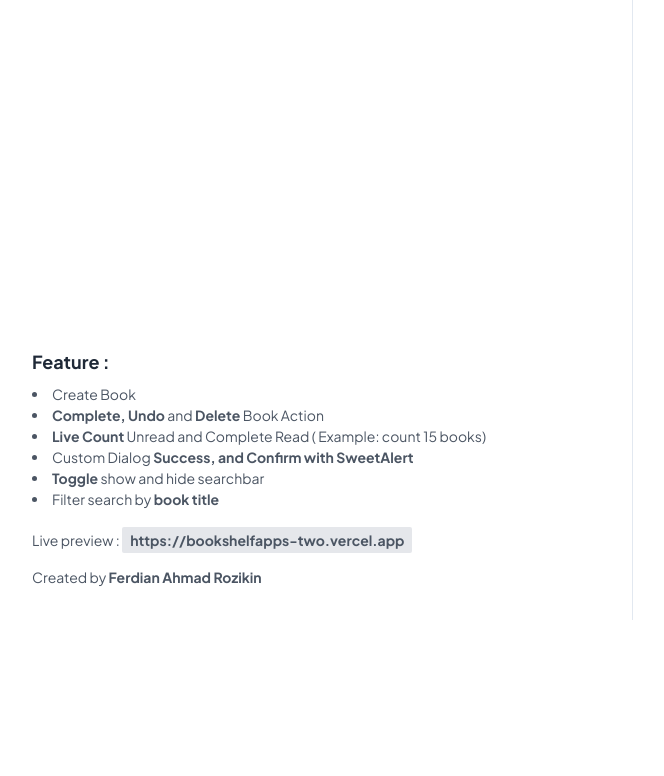
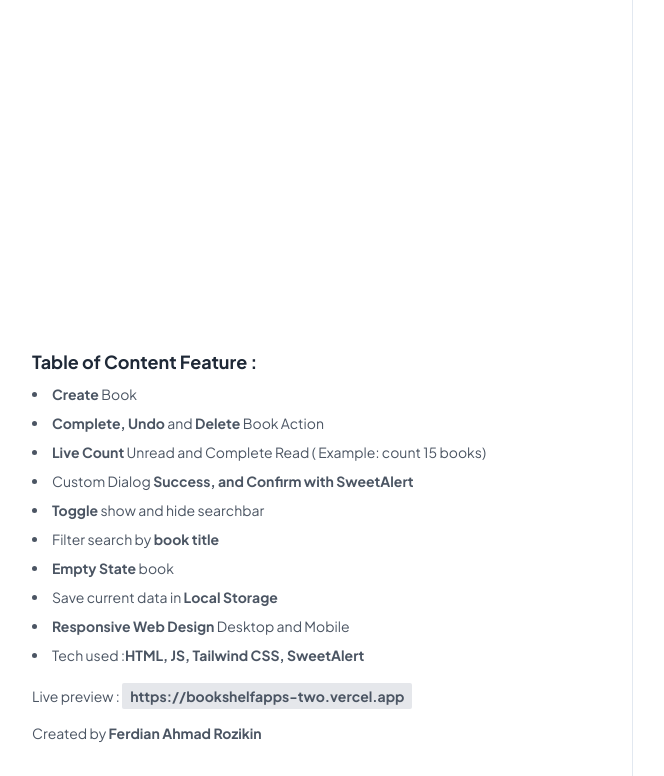
Before and after one commit to ferdianarid/bookshelf-web-storage, a plain HTML site: page index.html in a window 1280 px wide. Shown: the part 504-1280 px from the top of the page, without its empty margins (8-672 px from the left). Before the commit the page ends 1124 px from the top, so only its background shows below. Drawn offline with nearby package versions, Linux system fonts and the light colour scheme; some packages are replaced by stand-ins of ours; a script that the page names is missing.

```diff
--- a/index.html
+++ b/index.html
@@ -61,13 +61,19 @@
                 </form>
             </div>
             <div class="w-full md:mt-5 mt-0 py-8 px-8 md:px-10 text-left">
-                <h1 class="font-bold text-lg text-gray-800">Feature :</h1>
-                <li class="text-sm leading-normal text-gray-600 mt-2 list-inside">Create Book</li>
-                <li class="list-inside text-sm leading-normal text-gray-600"><span class="font-bold">Complete, Undo</span> and <span class="font-bold list-inside">Delete</span> Book Action</li>
-                <li class="list-inside text-sm leading-normal text-gray-600"><span class="font-bold">Live Count</span> Unread and Complete Read ( Example: count 15 books)</li>
-                <li class="list-inside text-sm leading-normal text-gray-600">Custom Dialog <span class="font-bold">Success, and Confirm with SweetAlert</span></li>
-                <li class="list-inside text-sm leading-normal text-gray-600"><span class="font-bold">Toggle</span> show and hide searchbar</li>
-                <li class="list-inside text-sm leading-normal text-gray-600">Filter search by <span class="font-bold">book title</span></li>
+                <h1 class="font-bold text-lg text-gray-800">Table of Content Feature :</h1>
+                <div class="grid gap-2 max-h-[120px] md:max-h-none md:overflow-auto overflow-y-scroll">
+                    <li class="text-sm leading-normal text-gray-600 mt-2 list-inside"><span class="font-bold">Create</span> Book</li>
+                    <li class="list-inside text-sm leading-normal text-gray-600"><span class="font-bold">Complete, Undo</span> and <span class="font-bold list-inside">Delete</span> Book Action</li>
+                    <li class="list-inside text-sm leading-normal text-gray-600"><span class="font-bold">Live Count</span> Unread and Complete Read ( Example: count 15 books)</li>
+                    <li class="list-inside text-sm leading-normal text-gray-600">Custom Dialog <span class="font-bold">Success, and Confirm with SweetAlert</span></li>
+                    <li class="list-inside text-sm leading-normal text-gray-600"><span class="font-bold">Toggle</span> show and hide searchbar</li>
+                    <li class="list-inside text-sm leading-normal text-gray-600">Filter search by <span class="font-bold">book title</span></li>
+                    <li class="list-inside text-sm leading-normal text-gray-600"><span class="font-bold">Empty State </span> book</li>
+                    <li class="list-inside text-sm leading-normal text-gray-600">Save current data in <span class="font-bold">Local Storage</span></li>
+                    <li class="list-inside text-sm leading-normal text-gray-600"><span class="font-bold">Responsive Web Design</span> Desktop and Mobile</li>
+                    <li class="list-inside text-sm leading-normal text-gray-600">Tech used :<span class="font-bold">HTML, JS, Tailwind CSS, SweetAlert</span></li>
+                </div>
 
                 <div class="mt-5">
                     <p class="text-sm leading-normal text-gray-600 mt-4">Live preview : <span class="font-bold py-1 px-2 bg-gray-200 rounded-sm hover:cursor-pointer" onclick="window.open('https://bookshelfapps-two.vercel.app')">https://bookshelfapps-two.vercel.app</span></p>
```
